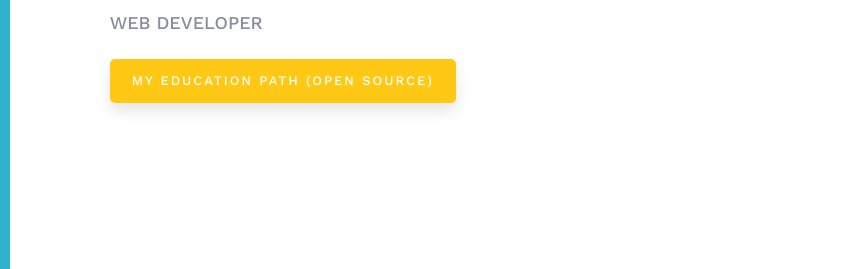
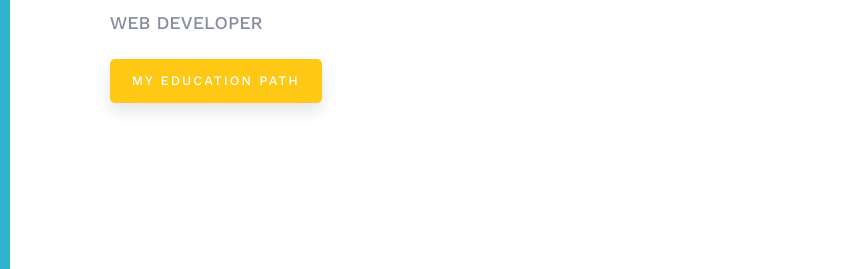
Before and after one commit to pilotaskar/pilotaskar.com, a plain HTML site: page index.html in a window 1280 px wide. Shown: the part 438-707 px from the top of the page, 417-1280 px from the left. Drawn offline with nearby package versions, Linux system fonts and the light colour scheme.

Commit message:
Little change

```diff
--- a/index.html
+++ b/index.html
@@ -61,7 +61,7 @@
     <div class="pages-nav__item"><a class="link link--page" href="#home">Home</a></div>
     <div class="pages-nav__item"><a class="link link--page" href="#about">About Me</a></div>
     <div class="pages-nav__item"><a class="link link--page" href="#resume">Resume</a></div>
-    <div class="pages-nav__item"><a class="link link--page" href="#portfolio">Portfolio</a></div>
+    <!-- <div class="pages-nav__item"><a class="link link--page" href="#portfolio">Portfolio</a></div> -->
 
 
     <div class="pages-nav__item"><a class="link link--page" href="#contact">Contact Me</a></div>
@@ -92,7 +92,7 @@
                     <h1 class="dark-color blue-after">I'm Askarbek Zholdoshov</h1>
                     <p>WEB <span id="type-it"></span></p>
                     <div class="btn-bar">
-                      <a href="https://melodious-nemophila-ebf.notion.site/My-Education-Path-f7b5458d32c14dfab576b817ef4534c8" class="btn btn-theme">My Education Path (Open Source)</a>
+                      <a href="https://melodious-nemophila-ebf.notion.site/My-Education-Path-f7b5458d32c14dfab576b817ef4534c8" class="btn btn-theme">My Education Path</a>
                     </div>
 
 
```
